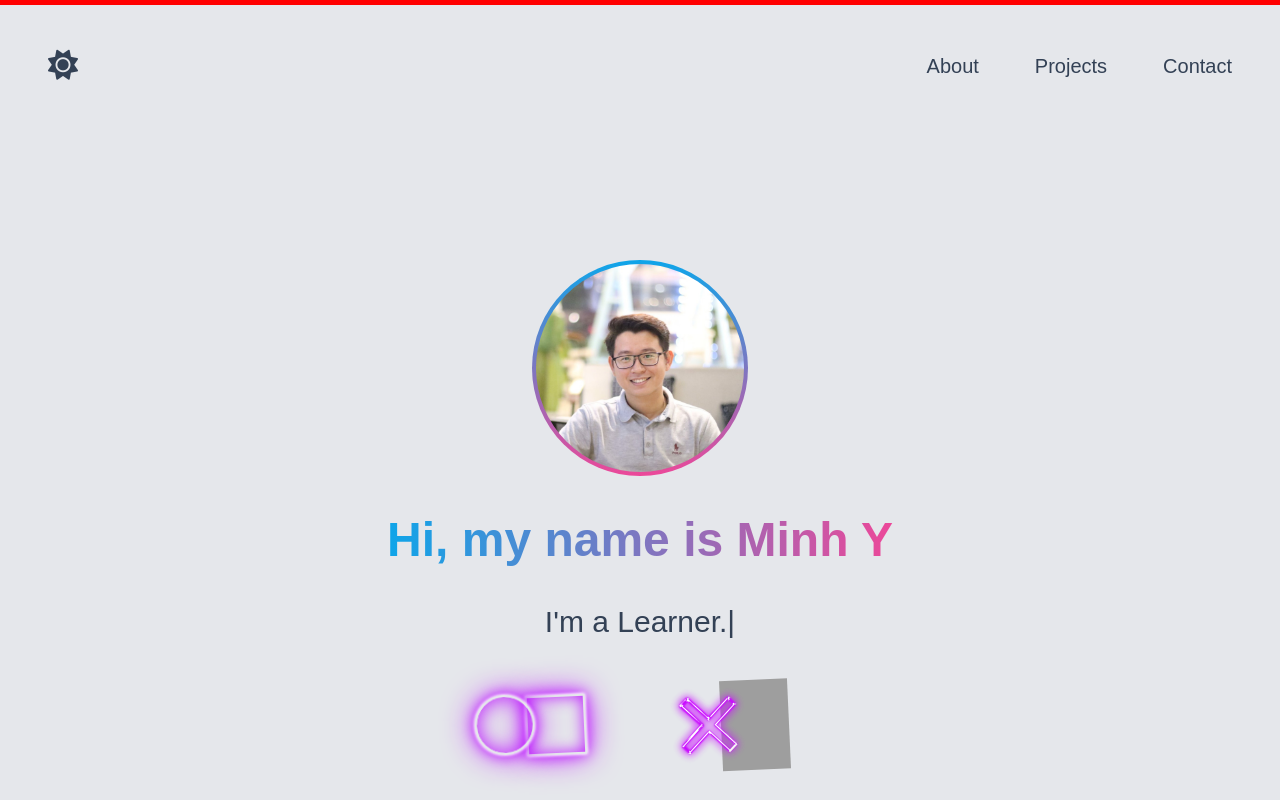
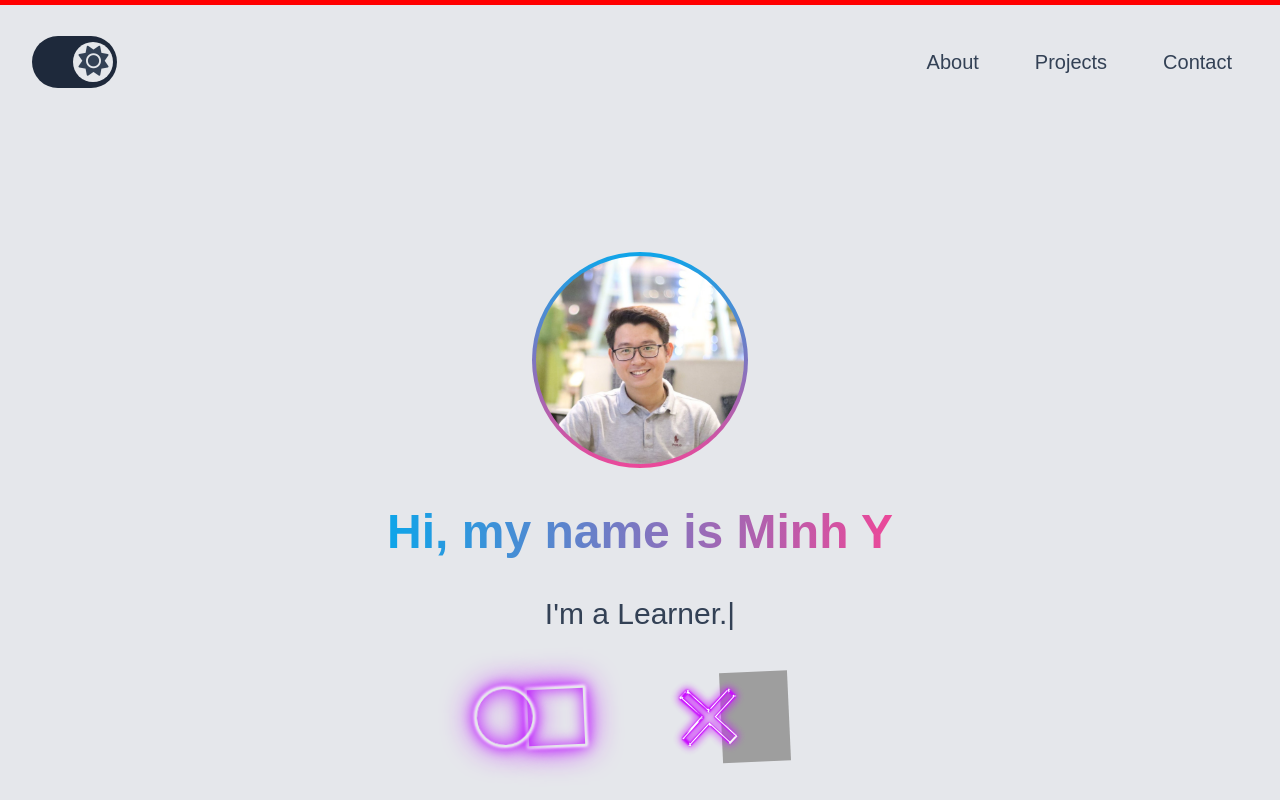
Before and after one commit to minhypro/minhy, a React (Create React App) app: page / in a window 1280 px wide. Shown: the top 800 px of the page. Built offline with nearby package versions, Linux system fonts and the light colour scheme; grey boxes are pictures that could not be loaded; the HTML template or start-up script is replaced by a standard one; a web font is replaced by a local one.

Commit message:
add Darkmode toggle

```diff
--- a/src/components/Header.js
+++ b/src/components/Header.js
@@ -24,21 +24,31 @@ export default function Header() {
   return (
     <nav className='mx-auto max-w-screen-xl py-6 px-4 lg:px-8 lg:py-8' color='transparent'>
       <div className='container mx-auto flex items-center justify-between '>
-        {darkMode ? (
+        <div>
+          <div className='flex items-center relative rounded-full dark:bg-gray-200  bg-slate-800'>
             <div
-            className='p-4 hover:cursor-pointer text-3xl hover:text-yellow-400'
+              className={`p-2 z-10 hover:cursor-pointer text-3xl hover:text-yellow-400 duration-1000 ${
+                !darkMode && 'invisible animate-[fade_1s]'
+              }`}
               onClick={() => setDarkMode((prev) => !prev)}
             >
               <i className='fa-solid fa-moon'></i>
             </div>
-        ) : (
             <div
-            className='p-4 hover:cursor-pointer text-3xl  hover:text-red-600'
+              className={`p-2 z-10 hover:cursor-pointer text-3xl hover:text-red-600 duration-1000 ${
+                darkMode && 'invisible animate-[fade_1s]'
+              }`}
               onClick={() => setDarkMode((prev) => !prev)}
             >
               <i className='fa-solid fa-sun'></i>
             </div>
-        )}
+            <div
+              className={`rounded-full bg-gray-200 dark:bg-slate-800 w-10 h-10 absolute z-0 right-1 duration-1000 ${
+                darkMode && 'translate-x-[-2.75rem]'
+              }`}
+            ></div>
+          </div>
+        </div>
 
         <div className='hidden lg:block'>
           <ul className='mb-4 mt-2 flex flex-col gap-2 lg:mb-0 lg:mt-0 lg:flex-row lg:items-center lg:gap-6'>
--- a/tailwind.config.js
+++ b/tailwind.config.js
@@ -8,6 +8,13 @@ module.exports = {
     extend: {
       scale: {
         '102': '1.02'
+      },
+      keyframes: {
+        fade: {
+          '0%': { opacity: 1},
+          '40%': { opacity: 0.5},
+          '100%': { opacity: 0},
+        }
       }
     },
   },
```
Lines whose indentation alone changed are shown as unchanged.
